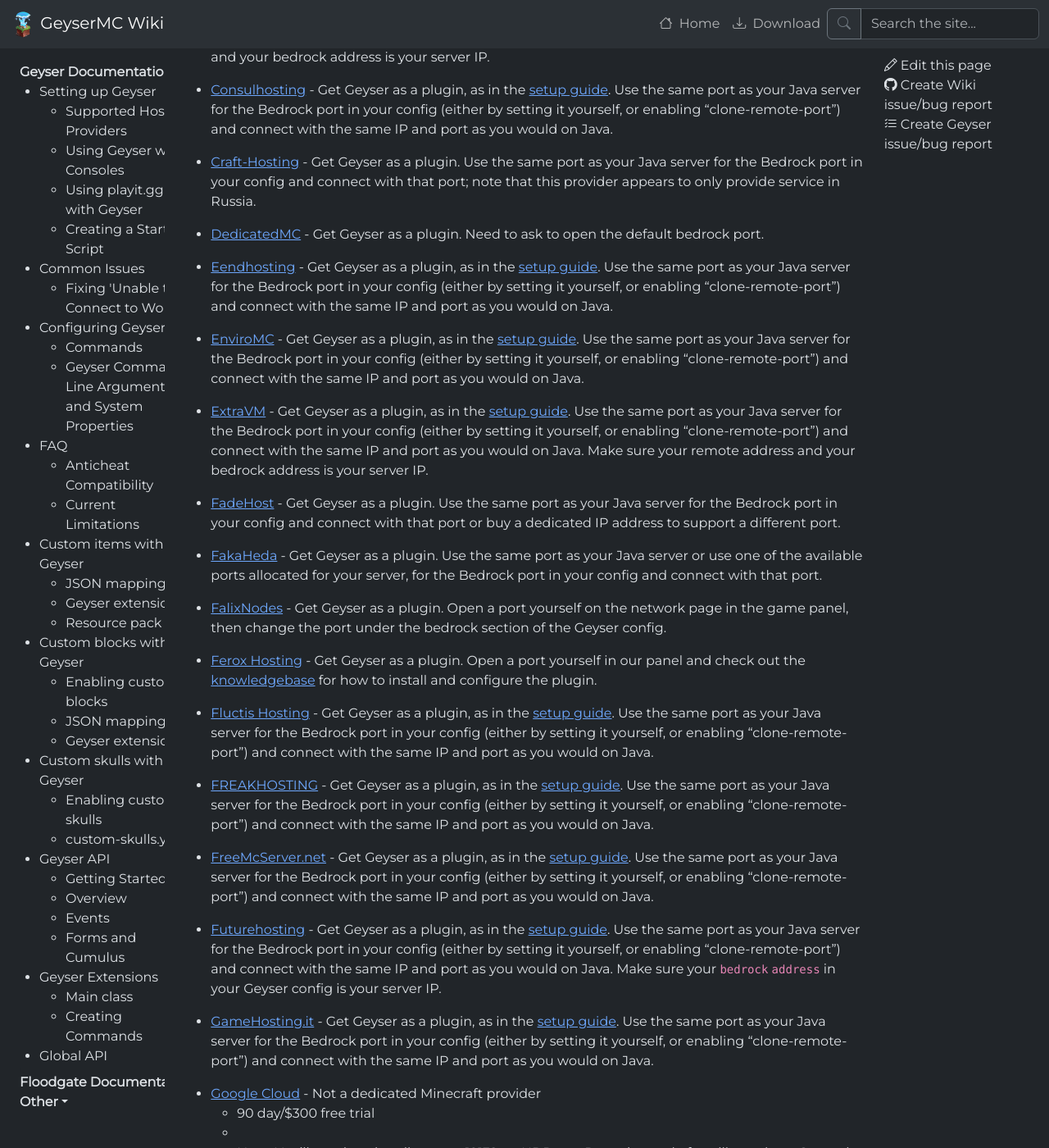
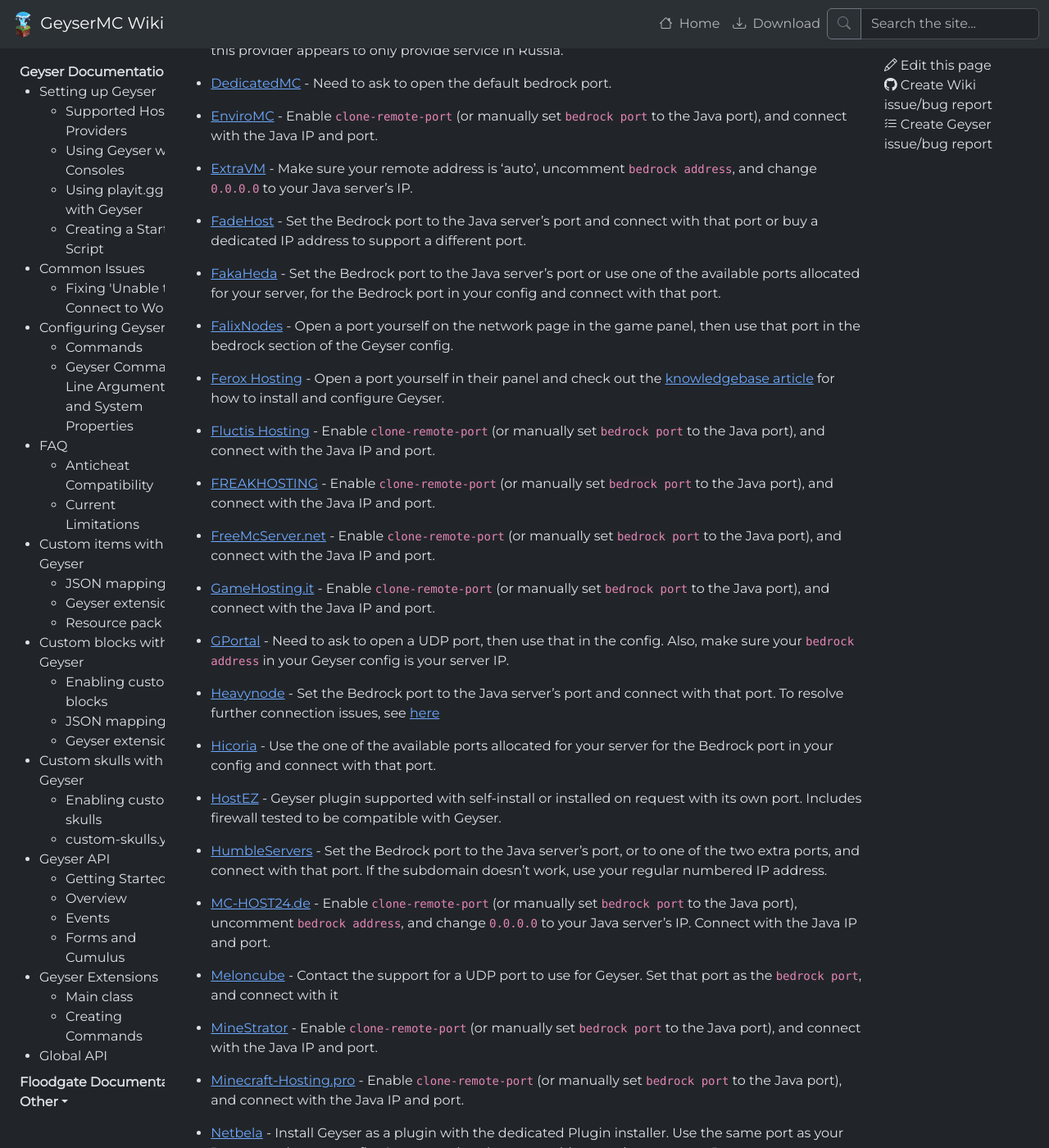
Before and after one commit to GeyserMC/GeyserWiki, a Jekyll site: the page built from _docs/geyser/supported-hosting-providers.md, in a window 1280 px wide and 1400 px high, scrolled down 2407 px. Shown: the whole window at 82% size. Built offline with Jekyll 4.4.1, drawn with Linux system fonts in a browser that asks for light colours; some of the changed text lies outside the part shown.

Commit message:
providers.json cleanup, yeet all non-minecraft hosts advanced-setup.md start, include ovh/oci, or docker/ptero instructions there

```diff
--- a/_data/providers.json
+++ b/_data/providers.json
@@ -1,6 +1,9 @@
 {
   "description_templates": {
-    "default": "Get Geyser as a plugin, as in the [setup guide](https://wiki.geysermc.org/geyser/setup/). Use the same port as your Java server for the Bedrock port in your config (either by setting it yourself, or enabling \"clone-remote-port\") and connect with the same IP and port as you would on Java."
+    "default": "Enable `clone-remote-port` (or manually set `bedrock port` to the Java port), and connect with the Java IP and port.",
+    "ip_and_port": "Enable `clone-remote-port` (or manually set `bedrock port` to the Java port), uncomment `bedrock address`, and change `0.0.0.0` to your Java server's IP. Connect with the Java IP and port.",
+    "forwarding_option": "Offers a working portforwarding option.",
+    "java_ip": "Make sure your remote address is 'auto', uncomment `bedrock address`, and change `0.0.0.0` to your Java server's IP."
   },
   "built_in": [
     {
@@ -113,33 +116,27 @@
     {
       "name": "Akliz",
       "url": "https://www.akliz.net/",
-      "description": "Get Geyser as a plugin. They should have a port forwarding option that works."
+      "description_template": "forwarding_option"
     },
     {
       "name": "Aquatis",
       "url": "https://aquatis.host/",
-      "description": "Get Geyser as a plugin. Need to open a support ticket to get UDP ports and then update the config to reflect your new Bedrock port."
-    },
-    {
-      "name": "Azure",
-      "url": "https://azure.microsoft.com/",
-      "description": "Get Geyser as a plugin. Not a dedicated Minecraft service provider."
+      "description": "Need to open a support ticket to get a UDP port, then use that as the `bedrock port`."
     },
     {
       "name": "BisectHosting",
       "url": "https://www.bisecthosting.com/",
-      "description": "You must have a plan with a dedicated IP. Get Geyser as a plugin. In Geyser's config, uncomment the bedrock address field and set it to the public IP of your server (e.g. `address: 51.79.129.18`). Leave the port as `19132`. Under the home tab, select 'Enable UDP Network' and restart the server. See Bisect's [article](https://www.bisecthosting.com/clients/index.php?rp=/knowledgebase/193/How-to-install-Geyser-and-Floodgate-on-a-Minecraft-Java-server.html) for full instructions."
+      "description": "You must have a plan with a dedicated IP. In Geyser's config, uncomment the bedrock address field and set it to the public IP of your server (e.g. `address: 51.79.129.18`). Leave the port as `19132`. Under the home tab, select 'Enable UDP Network' and restart the server. See Bisect's [article](https://www.bisecthosting.com/clients/index.php?rp=/knowledgebase/193/How-to-install-Geyser-and-Floodgate-on-a-Minecraft-Java-server.html) for full instructions."
     },
     {
       "name": "Bloom.Host",
       "url": "https://www.bloom.host/",
-      "description": "Get Geyser as a plugin. They have a port forwarding option that works."
+      "description_template": "forwarding_option"
     },
     {
       "name": "Clovux",
       "url": "https://clovux.net/",
-      "description_template": "default",
-      "description": "Make sure your remote address is 'auto' and your bedrock address is your server IP."
+      "description_template": "java_ip"
     },
     {
       "name": "Consulhosting",
@@ -149,17 +146,12 @@
     {
       "name": "Craft-Hosting",
       "url": "https://craft-hosting.ru/",
-      "description": "Get Geyser as a plugin. Use the same port as your Java server for the Bedrock port in your config and connect with that port; note that this provider appears to only provide service in Russia."
+      "description": "Set the Bedrock port to the Java server's port and connect with that port; note that this provider appears to only provide service in Russia."
     },
     {
       "name": "DedicatedMC",
       "url": "https://dedicatedmc.io/",
-      "description": "Get Geyser as a plugin. Need to ask to open the default bedrock port."
-    },
-    {
-      "name": "Eendhosting",
-      "url": "https://eendhosting.nl/",
-      "description_template": "default"
+      "description": "Need to ask to open the default bedrock port."
     },
     {
       "name": "EnviroMC",
@@ -169,28 +161,27 @@
     {
       "name": "ExtraVM",
       "url": "https://extravm.com/",
-      "description_template": "default",
-      "description": "Make sure your remote address and your bedrock address is your server IP."
+      "description_template": "java_ip"
     },
     {
       "name": "FadeHost",
       "url": "https://fadehost.com/",
-      "description": "Get Geyser as a plugin. Use the same port as your Java server for the Bedrock port in your config and connect with that port or buy a dedicated IP address to support a different port."
+      "description": "Set the Bedrock port to the Java server's port and connect with that port or buy a dedicated IP address to support a different port."
     },
     {
       "name": "FakaHeda",
       "url": "https://fakaheda.eu/",
-      "description": "Get Geyser as a plugin. Use the same port as your Java server or use one of the available ports allocated for your server, for the Bedrock port in your config and connect with that port."
+      "description": "Set the Bedrock port to the Java server's port or use one of the available ports allocated for your server, for the Bedrock port in your config and connect with that port."
     },
     {
       "name": "FalixNodes",
       "url": "https://falixnodes.net/",
-      "description": "Get Geyser as a plugin. Open a port yourself on the network page in the game panel, then change the port under the bedrock section of the Geyser config."
+      "description": "Open a port yourself on the network page in the game panel, then use that port in the bedrock section of the Geyser config."
     },
     {
       "name": "Ferox Hosting",
       "url": "https://feroxhosting.nl",
-      "description": "Get Geyser as a plugin. Open a port yourself in our panel and check out the [knowledgebase](https://feroxhosting.nl/kb/) for how to install and configure the plugin."
+      "description": "Open a port yourself in their panel and check out the [knowledgebase article](https://feroxhosting.nl/kb/) for how to install and configure Geyser."
     },
     {
       "name": "Fluctis Hosting",
@@ -208,40 +199,24 @@
       "description_template": "default"
     },
     {
-      "name": "Futurehosting",
-      "url": "https://futurehosting.org/",
-      "description_template": "default",
-      "description": "Make sure your `bedrock` `address` in your Geyser config is your server IP."
-    },
-    {
       "name": "GameHosting.it",
       "url": "https://www.gamehosting.it/",
       "description_template": "default"
     },
     {
-      "name": "Google Cloud",
-      "url": "https://cloud.google.com/",
-      "description": "Not a dedicated Minecraft provider\n  - 90 day/$300 free trial\n  - \n  - Note: You'll need to also allow port 19132 on UDP, use Paper instead of vanilla, and put Geyser in the plugins folder\n  - You also don't need an SSD, they're just trying to make you pay more"
-    },
-    {
       "name": "GPortal",
       "url": "https://www.g-portal.com/",
-      "description": "Get Geyser as a plugin. Need to ask to open a UDP port. Also, make sure your `bedrock` `address` in your Geyser config is your server IP."
+      "description": "Need to ask to open a UDP port, then use that in the config. Also, make sure your `bedrock` `address` in your Geyser config is your server IP."
     },
     {
       "name": "Heavynode",
       "url": "https://www.heavynode.com/",
-      "description": "Get Geyser as a plugin. Use 0.0.0.0 as the address and open a port on the network section of the control panel. Port 19132 is only available if your server has a dedicated IP (contact support), otherwise you will need to use a random port as assigned by the control panel. For servers in Canada and the UK a support ticket is needed to also open UDP traffic for Bedrock due to the OVH game firewall, see [here](https://wiki.geysermc.org/geyser/fixing-unable-to-connect-to-world/#bedrock-players-can-connect-after-hitting-the-server-on-a-tcp-port-eg-on-java-or-a-website-on-the-same-server-or-only-people-who-also-play-on-java-edition-can-join-from-geyser)."
-    },
-    {
-      "name": "Hetzner",
-      "url": "https://hetzner.com",
-      "description": "Not a dedicated Minecraft provider."
+      "description": "Set the Bedrock port to the Java server's port and connect with that port. To resolve further connection issues, see [here](https://wiki.geysermc.org/geyser/fixing-unable-to-connect-to-world/#bedrock-players-can-connect-after-hitting-the-server-on-a-tcp-port-eg-on-java-or-a-website-on-the-same-server-or-only-people-who-also-play-on-java-edition-can-join-from-geyser)"
     },
     {
       "name": "Hicoria",
       "url": "https://hicoria.com/en/",
-      "description": "Get Geyser as a plugin. Use the one of the available ports allocated for your server, for the Bedrock port in your config and connect with that port."
+      "description": "Use the one of the available ports allocated for your server for the Bedrock port in your config and connect with that port."
     },
     {
       "name": "HostEZ",
@@ -249,24 +224,19 @@
       "description": "Geyser plugin supported with self-install or installed on request with its own port. Includes firewall tested to be compatible with Geyser."
     },
     {
-      "name": "HostValues",
-      "url": "https://hostvalues.net/",
-      "description_template": "default"
-    },
-    {
       "name": "HumbleServers",
       "url": "https://humbleservers.com/",
-      "description": "Get Geyser as a plugin. Use the same port as your Java server for the Bedrock port in your config, or one of the two extra ports, and connect with that port. If the subdomain doesn't work, use your regular numbered IP address."
+      "description": "Set the Bedrock port to the Java server's port, or to one of the two extra ports, and connect with that port. If the subdomain doesn't work, use your regular numbered IP address."
     },
     {
       "name": "MC-HOST24.de",
       "url": "https://mc-host24.de/",
-      "description": "Get Geyser as a plugin. Use the same port as your Java server for the Bedrock port in your config (either by setting it yourself, or enabling \"clone-remote-port\"). Set remote address to auto, and bedrock address to the server IP. Connect with the Java IP and port."
+      "description_template": "ip_and_port"
     },
     {
       "name": "Meloncube",
       "url": "https://www.meloncube.net/",
-      "description": "Get Geyser as a plugin. Need to ask to open a UDP port."
+      "description": "Contact the support for a UDP port to use for Geyser. Set that port as the `bedrock port`, and connect with it"
     },
     {
       "name": "MineStrator",
@@ -279,11 +249,6 @@
       "description_template": "default"
     },
     {
-      "name": "Minehub",
-      "url": "https://minehub.de/",
-      "description": "Get Geyser as a plugin. Use the same port as your Java server for the Bedrock port in your config and connect with that port, or buy a dedicated IP address to support a different port."
-    },
-    {
       "name": "Netbela",
       "url": "https://netbela.nl/store/minecraft",
       "description": "Install Geyser as a plugin with the dedicated Plugin installer. Use the same port as your Java server in your config. Connect using the same address and port as your Java server."
@@ -291,12 +256,12 @@
     {
       "name": "NFOservers",
       "url": "https://nfoservers.com/",
-      "description": "Get Geyser as a plugin. Make sure your remote address and your bedrock address are your server IP in the Geyser config file. As an alternative, you can run Geyser standalone separately on an Unmanaged VDS."
+      "description": "Set your remote address and your bedrock address to the server IP in the Geyser config file. As an alternative, you can run Geyser standalone separately on an Unmanaged VDS."
     },
     {
       "name": "NiCraft",
       "url": "https://www.ni-host.com/",
-      "description": "Use the same port as your Java server for the Bedrock port in your config and connect with that port.\n  - See [here](https://wiki.geysermc.org/geyser/fixing-unable-to-connect-to-world/#bedrock-players-can-connect-after-hitting-the-server-on-a-tcp-port-eg-on-java-or-a-website-on-the-same-server-or-only-people-who-also-play-on-java-edition-can-join-from-geyser).\n  - So if your players encounter this issue, please ask them to try to connect (even if they don't have Minecraft) from Java Edition first while their Bedrock client is opened, and after they should be able to join on Bedrock Edition."
+      "description": "Use the same port as your Java server for the Bedrock port in your config and connect with that port.\n  - To fix connection issues, [here](https://wiki.geysermc.org/geyser/fixing-unable-to-connect-to-world/#bedrock-players-can-connect-after-hitting-the-server-on-a-tcp-port-eg-on-java-or-a-website-on-the-same-server-or-only-people-who-also-play-on-java-edition-can-join-from-geyser).\n  - So if your players encounter this issue, please ask them to try to connect (even if they don't have Minecraft) from Java Edition first while their Bedrock client is opened, and after they should be able to join on Bedrock Edition."
     },
     {
       "name": "Nitrado",
@@ -306,17 +271,17 @@
     {
       "name": "Nodecraft",
       "url": "https://nodecraft.com",
-      "description": "Get Geyser as a plugin. Use the default server port and 0.0.0.0 or your server IP as the host address."
+      "description": "Use the default server port and 0.0.0.0 or your server IP as the host address."
     },
     {
       "name": "Oracle Cloud / OCI",
       "url": "https://www.oracle.com/cloud/",
-      "description": "Not a dedicated Minecraft provider\n  - 30 day/$300 free trial\n  - [Tutorial for a Minecraft server in Oracle Cloud](https://blogs.oracle.com/developers/post/how-to-set-up-and-run-a-really-powerful-free-minecraft-server-in-the-cloud)\n  - Note: You'll need to also allow port 19132 on UDP in both the security list and the firewall-cmd command, use Paper instead of vanilla, and put Geyser in the plugins folder.\n -- Note for Ubuntu users: Comment out `-A INPUT -j REJECT --reject-with icmp-host-prohibited` in `/etc/iptables/rules.v4` and run `sudo iptables-restore < /etc/iptables/rules.v4` to fix ufw."
+      "description": "[Tutorial for a Minecraft server in Oracle Cloud](https://blogs.oracle.com/developers/post/how-to-set-up-and-run-a-really-powerful-free-minecraft-server-in-the-cloud)\n  - Note: You'll need to also allow port 19132 on UDP in both the security list and the firewall-cmd command.\n -- Note for Ubuntu users: Comment out `-A INPUT -j REJECT --reject-with icmp-host-prohibited` in `/etc/iptables/rules.v4` and run `sudo iptables-restore < /etc/iptables/rules.v4` to fix ufw."
     },
     {
       "name": "OVH",
       "url": "https://www.ovh.com/",
-      "description": "See [here](https://wiki.geysermc.org/geyser/fixing-unable-to-connect-to-world/#issues-connecting-with-ovh-or-a-subsidiary)."
+      "description": "To fix firewall issues blocking UDP connections, see [here](https://wiki.geysermc.org/geyser/fixing-unable-to-connect-to-world/#issues-connecting-with-ovh-or-a-subsidiary)."
     },
     {
       "name": "Pebblehost",
@@ -332,7 +297,7 @@
     {
       "name": "PUBCS",
       "url": "https://pubcs.com",
-      "description": "Get Geyser as a plugin. Use the same port as your Java server for the Bedrock port in your config and connect with that port, or upgrade to a plan that includes dedicated IP address to support a different port."
+      "description": "Set the Bedrock port to the Java server's port and connect with that port, or upgrade to a plan that includes dedicated IP address to support a different port."
     },
     {
       "name": "RamShard",
@@ -347,32 +312,32 @@
     {
       "name": "Revivenode",
       "url": "https://revivenode.com/",
-      "description": "Get Geyser as a plugin, as in the [setup guide](https://wiki.geysermc.org/geyser/setup/). Use the same port as your Java server for the Bedrock port in your config (either by setting it yourself, or enabling \"clone-remote-port\". Connect with the same IP and port as you would on Java. \n  - See [here](https://wiki.geysermc.org/geyser/fixing-unable-to-connect-to-world/#bedrock-players-can-connect-after-hitting-the-server-on-a-tcp-port-eg-on-java-or-a-website-on-the-same-server-or-only-people-who-also-play-on-java-edition-can-join-from-geyser).\n  - So if your players encounter this issue, please ask them to try to connect (even if they don't have Minecraft) from Java Edition first while their Bedrock client is opened, and after they should be able to join on Bedrock Edition."
+      "description": "Set the Bedrock port to the Java server's port (either by setting it yourself, or enabling \"clone-remote-port\". Connect with the same IP and port as you would on Java. \n  - To fix random `Unable to Connect` issues, see [here](https://wiki.geysermc.org/geyser/fixing-unable-to-connect-to-world/#bedrock-players-can-connect-after-hitting-the-server-on-a-tcp-port-eg-on-java-or-a-website-on-the-same-server-or-only-people-who-also-play-on-java-edition-can-join-from-geyser).\n  - Alternatively, if your players encounter this issue, please ask them to try to connect from Java Edition first while in the same network, and after, they should be able to join on Bedrock Edition."
     },
     {
-      "name": "SunriseNode",
+      "name": "SunriseNode - TODO",
       "url": "https://sunrisenode.com",
       "description": "Get Geyser as a plugin. Use the same port as your Java server for the Bedrock port in your config and connect with that port."
     },
     {
       "name": "ScalaCube",
       "url": "https://scalacube.com/",
-      "description": "Get Geyser as a plugin. Use the same address and port as your Java server for the Bedrock address and port in your config and connect with that port."
+      "description_template": "ip_and_port"
     },
     {
       "name": "Shockbyte",
       "url": "https://shockbyte.com/",
-      "description": "For Plugin install: use the same address and port as your Java server for the Bedrock address and port in your config and connect with that port. For Geyser Standalone installation instructions, see [here](https://shockbyte.com/billing/knowledgebase/173/Introduction-to-GeyserMCorDragonProxy-How-GeyserMC-Works.html)."
+      "description": "Use the same address and port as your Java server for the Bedrock address and port in your config and connect with that port. For Geyser Standalone installation instructions, see [here](https://shockbyte.com/billing/knowledgebase/173/Introduction-to-GeyserMCorDragonProxy-How-GeyserMC-Works.html)."
     },
     {
       "name": "Skynode.pro",
       "url": "https://skynode.pro/",
-      "description": "Get Geyser as a plugin. Go to \"Server Details\", add a new port, and change the port in your config. Connect with that, using the address from your main port."
+      "description": "Go to \"Server Details\", add a new port, and change the port in your config. Connect with that, using the address from your main port."
     },
     {
       "name": "SoYouStart",
       "url": "https://www.soyoustart.com",
-      "description": "See [here](https://wiki.geysermc.org/geyser/fixing-unable-to-connect-to-world/#bedrock-players-can-connect-after-hitting-the-server-on-a-tcp-port-eg-on-java-or-a-website-on-the-same-server-or-only-people-who-also-play-on-java-edition-can-join-from-geyser)."
+      "description": "Please see [here](https://wiki.geysermc.org/geyser/fixing-unable-to-connect-to-world/#bedrock-players-can-connect-after-hitting-the-server-on-a-tcp-port-eg-on-java-or-a-website-on-the-same-server-or-only-people-who-also-play-on-java-edition-can-join-from-geyser) to fix Bedrock edition connections."
     },
     {
       "name": "Sparked Host",
@@ -382,27 +347,22 @@
     {
       "name": "StellaNode",
       "url": "https://stellanode.com/",
-      "description": "Get Geyser as a plugin. Open a support ticket on the billing panel to receive an additional UDP port to use for Geyser."
+      "description": "Open a support ticket on the billing panel to receive an additional UDP port for Geyser, then set that as the Bedrock port."
     },
     {
       "name": "STIPE",
       "url": "https://stipe.com.au/",
-      "description": "Get Geyser as a plugin. Use the same port as your Java server for the Bedrock port in your config and connect with that port; note that this provider only provides service in Australia."
+      "description": "Set the Bedrock port to the Java server's port and connect with that port; note that this provider only provides service in Australia."
     },
     {
       "name": "SyntexHosting",
       "url": "https://syntexhosting.com/",
-      "description": "Get Geyser as a plugin. Use the same port as your Java server for the Bedrock port in the config and connect with that port, or request a (free) additional port for your bedrock clients."
+      "description": "Set the Bedrock port to the Java server's port and connect with that port, or request a (free) additional port for your bedrock clients."
     },
     {
       "name": "The Minecraft Hosting",
       "url": "https://theminecrafthosting.com/",
-      "description": "Get Geyser as a plugin. 19132 should work as a Bedrock port, if not use the same port as your Java server for the Bedrock port in your config and connect with that port."
-    },
-    {
-      "name": "Titan Nodes",
-      "url": "https://titannodes.com/",
-      "description": "Get Geyser as a plugin. Use the default server port and 0.0.0.0 as the host address."
+      "description": "Try using 19132 as the Bedrock port, if that does not work, use the same Java server's port for the Bedrock port in your config and connect with that port."
     },
     {
       "name": "TNAHosting",
@@ -427,17 +387,17 @@
     {
       "name": "Vultam",
       "url": "https://vultam.net/",
-      "description": "Get Geyser as a plugin. Use the same port as your Java server and 0.0.0.0 as the address for Bedrock, or request an additional port. The additional port can be 19132 if you buy a dedicated IP."
+      "description": "Set the Bedrock port to the Java server's port, or request an additional port. The additional port can be 19132 if you buy a dedicated IP."
     },
     {
       "name": "WinterNode",
       "url": "https://winternode.com",
-      "description": "Get Geyser as a plugin. Use the same port as your Java server for the Bedrock port in your config and connect with that port, request an additional port, or buy a dedicated IP address."
+      "description": "Set the Bedrock port to the Java server's port and connect with that port. Alternatively, request an additional port, or buy a dedicated IP address."
     },
     {
       "name": "WitherHosting",
       "url": "https://witherhosting.com/",
-      "description": "Get Geyser as a plugin. Put the port provided by the host in your config.yml for the Java and bedrock sections, or create a port in the ports manager on the panel and use that for bedrock with the main one for Java, and you will be able to connect! Refer to the hosts [support article](https://support.witherhosting.com/en/article/how-to-install-and-use-geysermc-1xn5l6v/) for more"
+      "description": "Either use the Java server's port, or create a port in the ports manager on the panel and use that for Bedrock. Refer to the hosts [support article](https://support.witherhosting.com/en/article/how-to-install-and-use-geysermc-1xn5l6v/) for more"
     }
   ],
   "no_support": [
@@ -453,7 +413,7 @@
     {
       "name": "Feather",
       "url": "https://feathermc.com/",
-      "description": "Their proxy network doesn't support UDP and therefore Geyser isn't supported"
+      "description": "Their proxy network does not support UDP. Therefor Geyser is not supported - as an alternative, set up a paper server with e.g. playit.gg instead of port forwarding."
     }
   ]
 }
```
Also changed, not shown: _docs/geyser/advanced-setup.md (added, +87 -0 lines).
